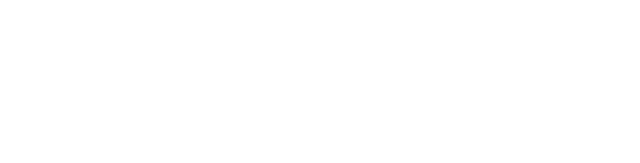
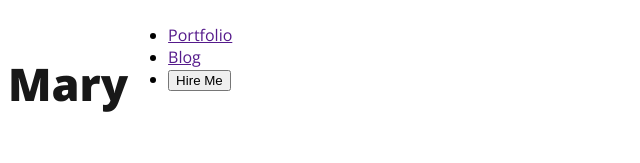
Before and after one commit to T-ahiti/webdeveloper-portfolio, a plain HTML site: page index.html in a window 1280 px wide. Shown: the whole page, without its empty margins (0-640 px from the left). Drawn offline with nearby package versions, Linux system fonts and the light colour scheme.

Commit message:
navigation uploading

```diff
--- a/index.html
+++ b/index.html
@@ -4,11 +4,24 @@
     <meta charset="UTF-8">
     <meta name="viewport" content="width=device-width, initial-scale=1.0">
     <title> Web Developer Portfolio</title>
+
+    <link rel="preconnect" href="https://fonts.googleapis.com">
+<link rel="preconnect" href="https://fonts.gstatic.com" crossorigin>
+<link href="https://fonts.googleapis.com/css2?family=Open+Sans:wght@400;600;700;800&display=swap" rel="stylesheet">
+
+    <link rel="stylesheet" href="styles/portfolio.css">
 </head>
 
 <body>
     <header>
-
+        <nav>
+           <h3 class="nav-title">Mary</h3>
+           <ul>
+            <li><a href="">Portfolio</a></li>
+            <li><a href="">Blog</a></li>
+            <li><button>Hire Me</button></li>
+           </ul>
+        </nav>
     </header>
 
     <main>
--- /dev/null
+++ b/styles/portfolio.css
@@ -0,0 +1,14 @@
+/* common shared styles*/
+body{
+
+    font-family: 'Open Sans', sans-serif;
+}
+/*nav related css*/
+nav {
+    display: flex;
+}
+.nav-title{
+    color: var(--Dark-01, #181818);
+    font-size: 45px;
+    font-weight: 800;
+}
```
